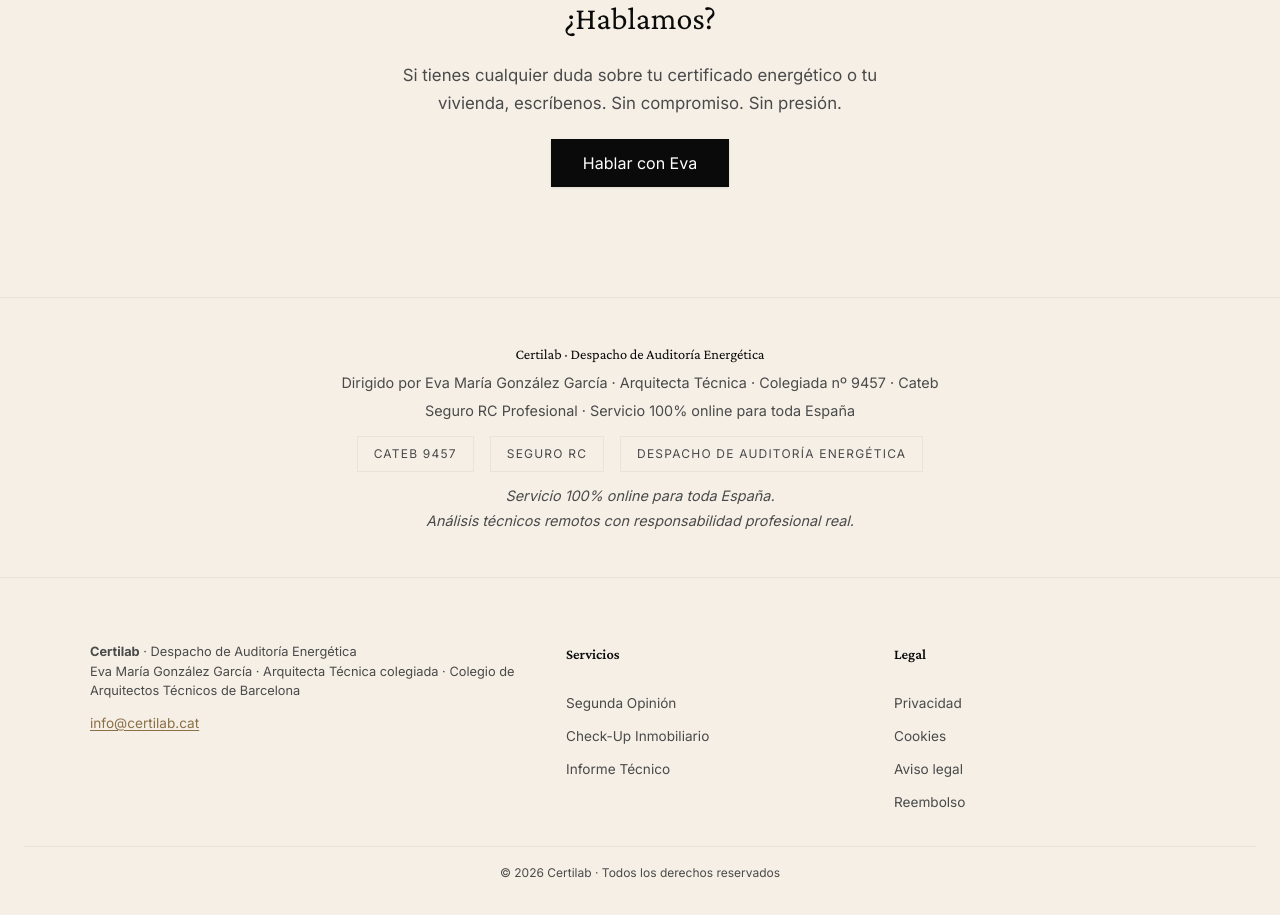
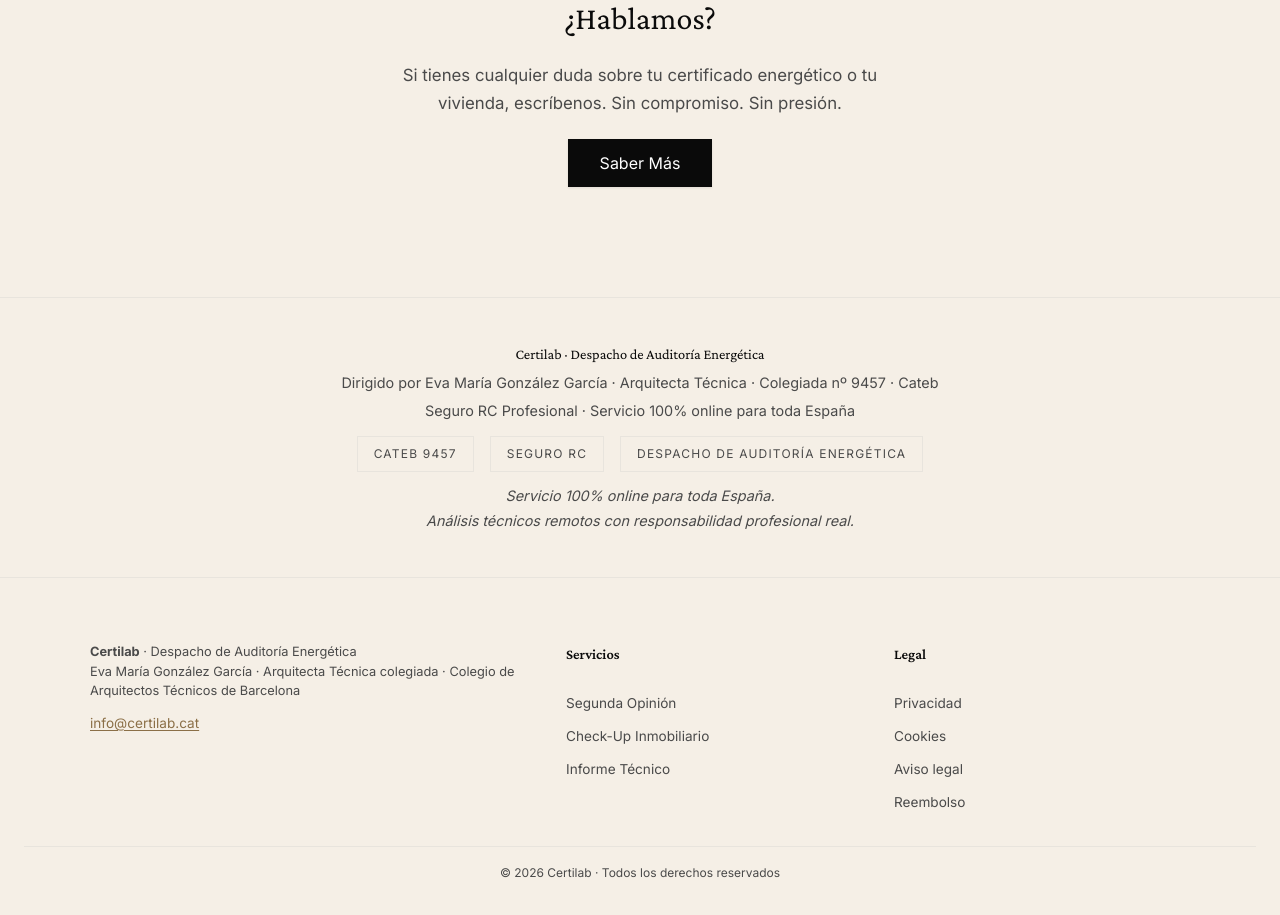
Before and after one commit to certilabcat-glitch/certilab-next, a Next.js app: page /sobre-nosotros in a window 1280 px wide. Shown: the part 1120-2035 px from the top of the page. Built offline with nearby package versions, Linux system fonts and the light colour scheme.

Commit message:
fix(seo): corregir @type a ProfessionalService en schema.org de páginas de servicios

```diff
--- a/src/app/(servicios)/informe-tecnico-energetico/page.tsx
+++ b/src/app/(servicios)/informe-tecnico-energetico/page.tsx
@@ -32,7 +32,7 @@
            __html: JSON.stringify([
              {
                "@context": "https://schema.org",
-               "@type": "Service",
+               "@type": "ProfessionalService",
                name: "Informe Técnico Energético (399€)",
                description:
                  "Análisis técnico completo del comportamiento energético del inmueble. Mejoras priorizadas, ahorro estimado y mapa de ayudas. Firmado por arquitecta técnica colegiada CATEB 9457.",
--- a/src/app/(servicios)/segunda-opinion/page.tsx
+++ b/src/app/(servicios)/segunda-opinion/page.tsx
@@ -204,7 +204,7 @@
          dangerouslySetInnerHTML={{
            __html: JSON.stringify({
              "@context": "https://schema.org",
-             "@type": "Service",
+             "@type": "ProfessionalService",
              name: "Segunda Opinión Certificado Energético",
              description: "Análisis técnico forense de certificados energéticos. Detectamos calificaciones infladas, errores técnicos y Brown Discount. Firmado por arquitecta técnica colegiada CATEB 9457 con seguro de responsabilidad civil.",
              image: "https://www.certilab.cat/og-image.jpg",
--- a/src/app/sobre-nosotros/page.tsx
+++ b/src/app/sobre-nosotros/page.tsx
@@ -49,7 +49,7 @@
       <CTASection
         title="¿Hablamos?"
         text="Si tienes cualquier duda sobre tu certificado energético o tu vivienda, escríbenos. Sin compromiso. Sin presión."
-        buttonText="Hablar con Eva"
+        buttonText="Saber Más"
         buttonHref={waUrl()}
       />
       <TrustBlockSection />
```
